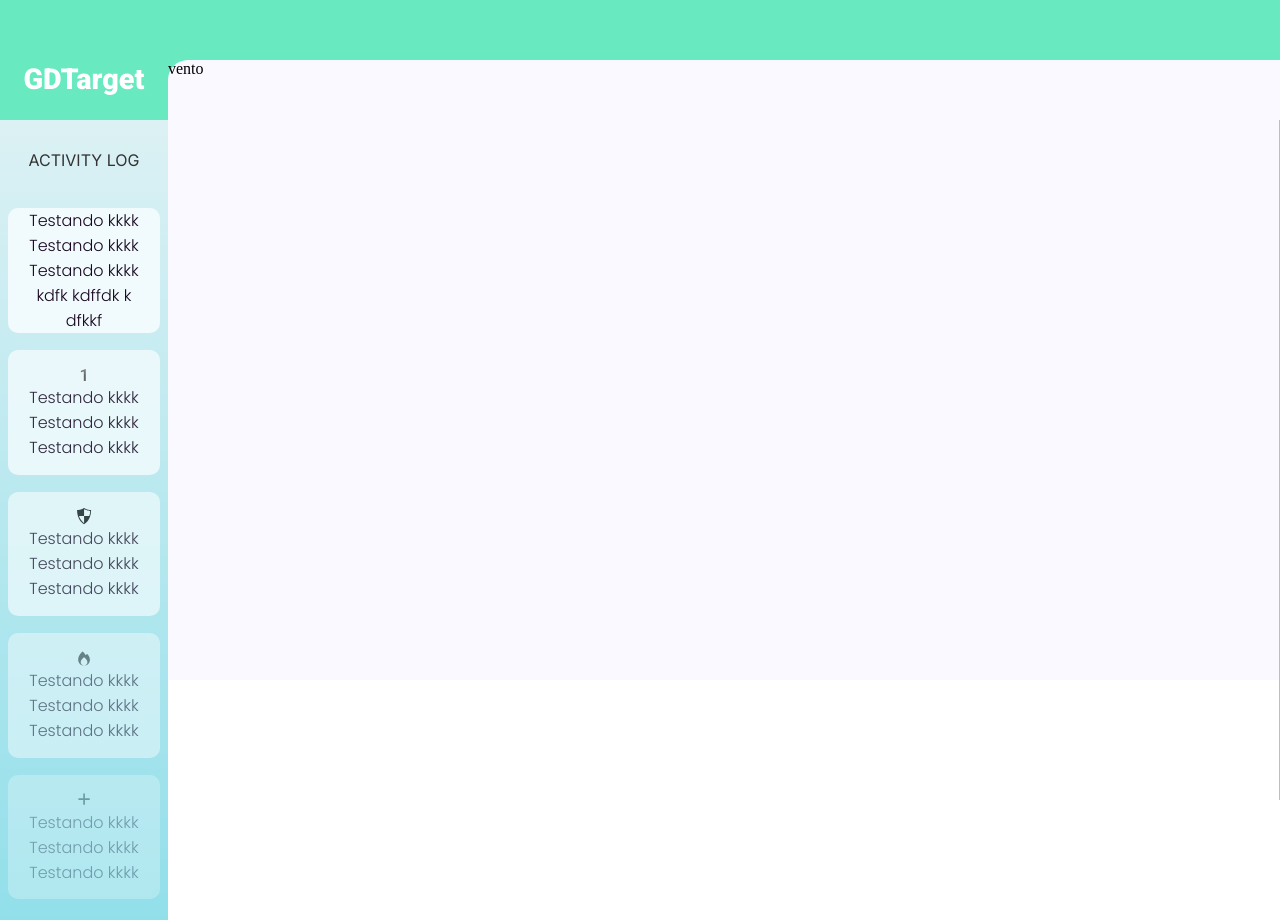
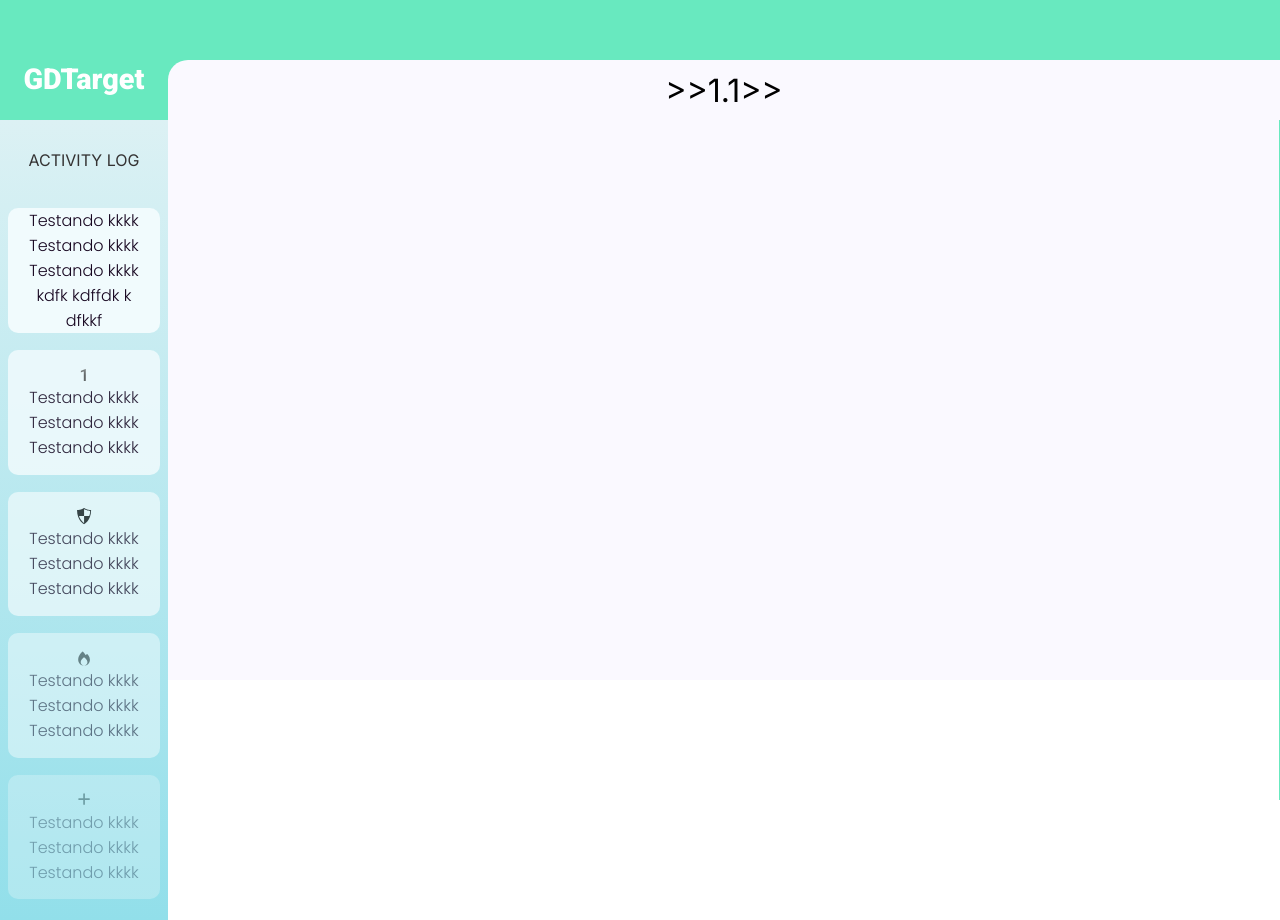
Before and after one commit to GabrielDavid1/GDTarget, a React (Vite) app: page / in a window 1280 px wide. Built offline with nearby package versions, Linux system fonts and the light colour scheme.

Commit message:
Wind mondel has been mounted

```diff
--- a/src/App.tsx
+++ b/src/App.tsx
@@ -42,9 +42,9 @@ function reducer(state: any, action: any) {
 }
 
 function App() {
-  const initialCount = 0;
-  const [state, dispatch] = useReducer(reducer, initialCount, init);
-
+  const value:number = 1.1;
+  const direction = (value > 0) ? '>>' : '<<';
+  const wind:string = direction+value+direction;
   return (
     <AppContainer>
       <AppHeader>
@@ -53,7 +53,7 @@ function App() {
         </TitleArea>
         <SectionArea>
           <DesignComplement />
-          <SubTitle> vento </SubTitle>
+          <SubTitle> {wind.replace("-", "")} </SubTitle>
         </SectionArea>
       </AppHeader>
 
--- a/src/AppStyle.ts
+++ b/src/AppStyle.ts
@@ -47,6 +47,11 @@ export const SubTitle = styled.div`
     height: 100%;
     background-color: ${theme.colors.MAIN};
     border-top-left-radius: 20px;
+    display: flex;
+    justify-content: center;
+    align-items: center;
+    font-family: 'Inter', sans-serif;
+    font-size: ${theme.fonts.WIND_TITLE.size};
 `;
 
 export const AppAside = styled.aside`
```
